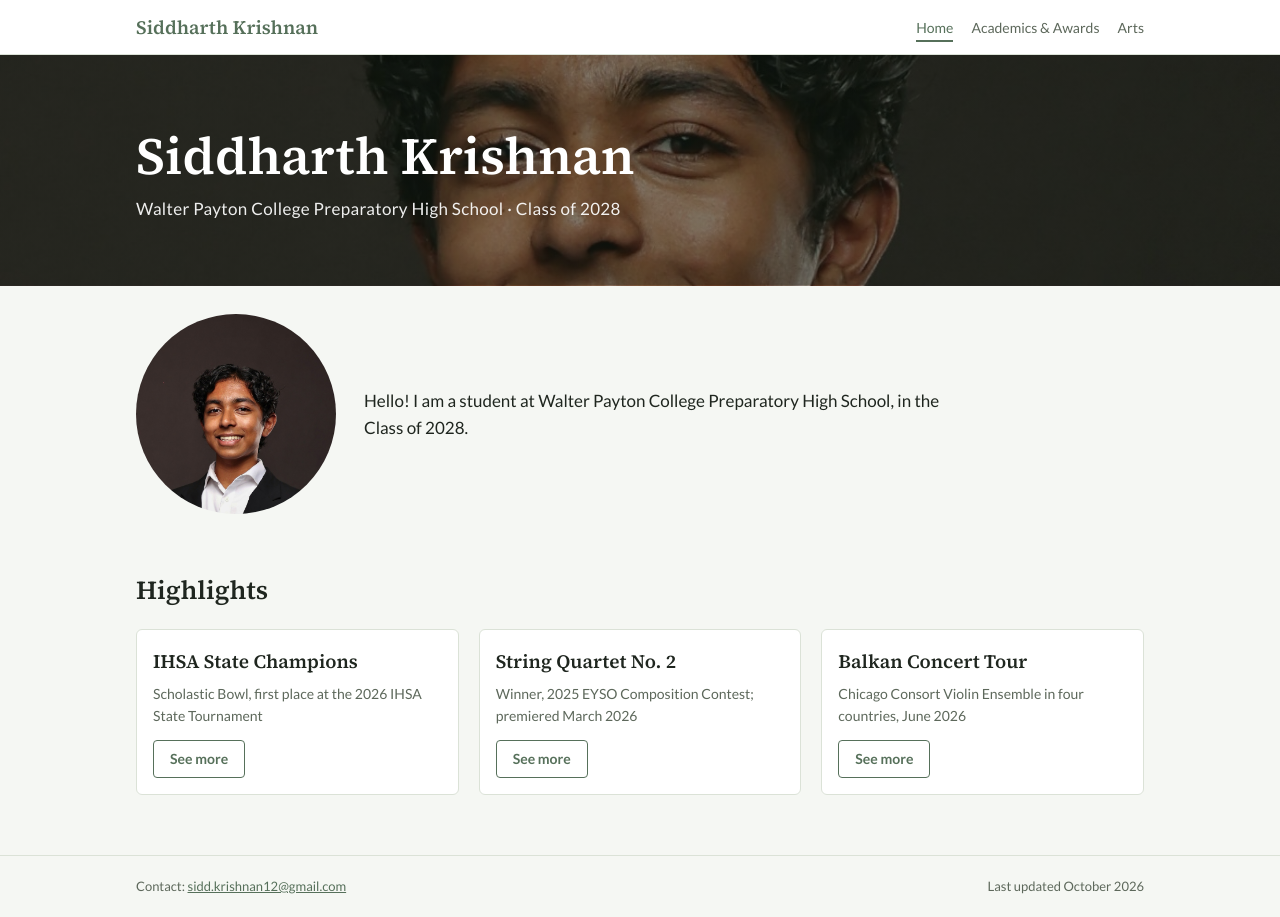
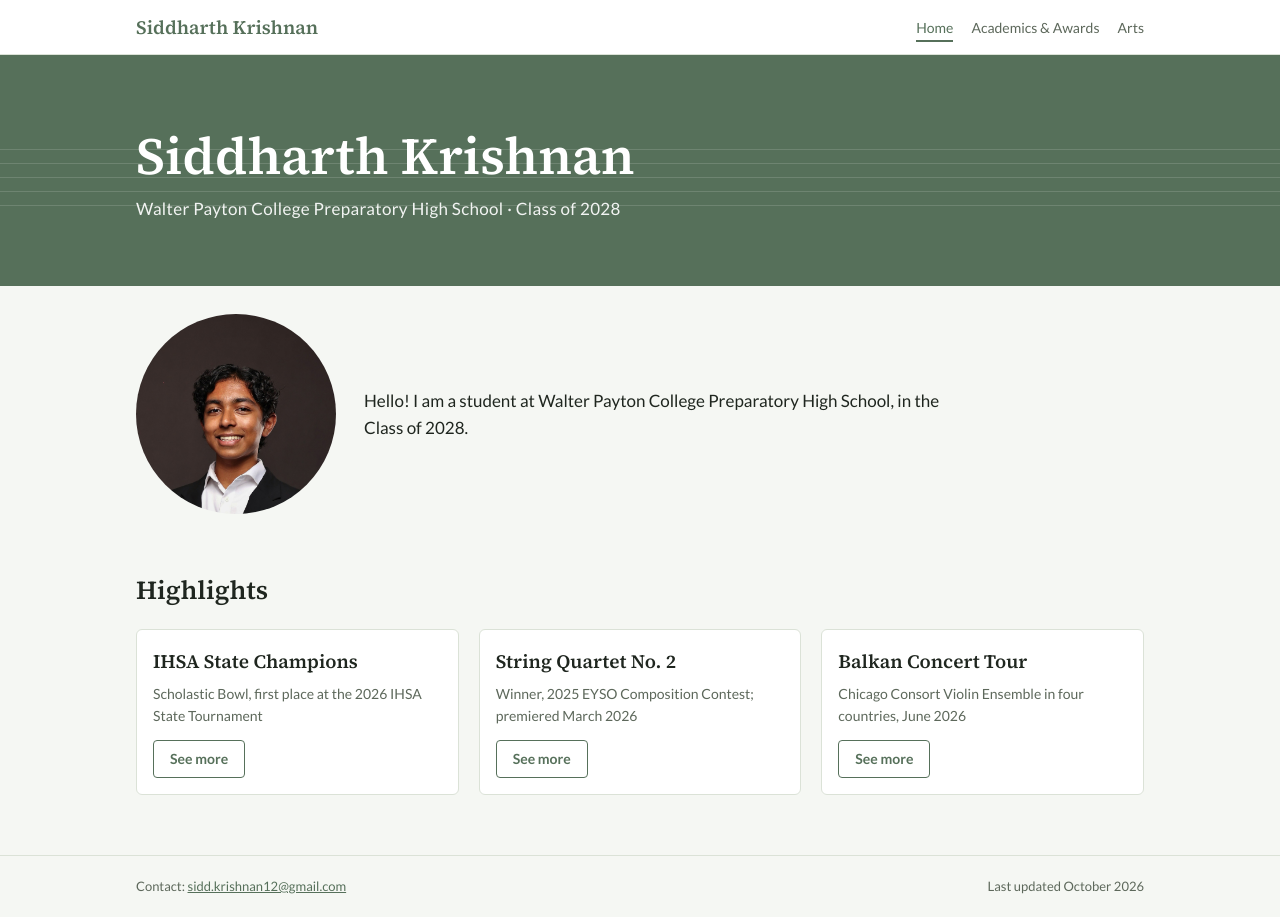
Before and after one commit to siddkrishnan12/siddkrishnan12.github.io, a Jekyll site: the page built from index.html, in a window 1280 px wide. Built offline with Jekyll 4.4.1, drawn with Linux system fonts in a browser that asks for light colours.

Commit message:
Update profile.yml

```diff
--- a/_data/profile.yml
+++ b/_data/profile.yml
@@ -9,7 +9,7 @@ email: "sidd.krishnan12@gmail.com"
 # Optional photos. Upload them to assets/images/ and enter the path, for example:
 # headshot: "/assets/images/headshot.jpg"
 headshot: "/assets/css/Headshot1.jpg"
-banner_image: "/assets/css/Headshot1.jpg"
+banner_image: ""
 
 intro: "Hello! I am a student at Walter Payton College Preparatory High School, in the Class of 2028."
 
```
